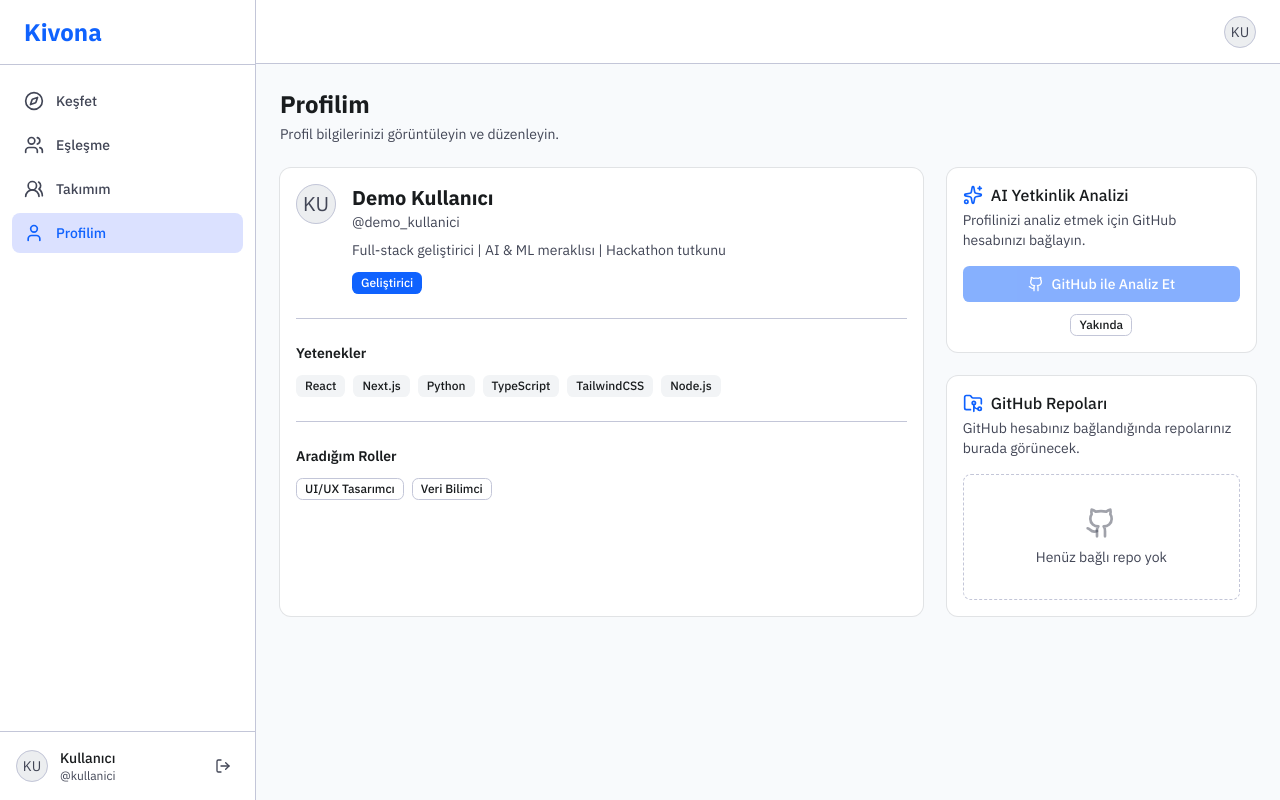
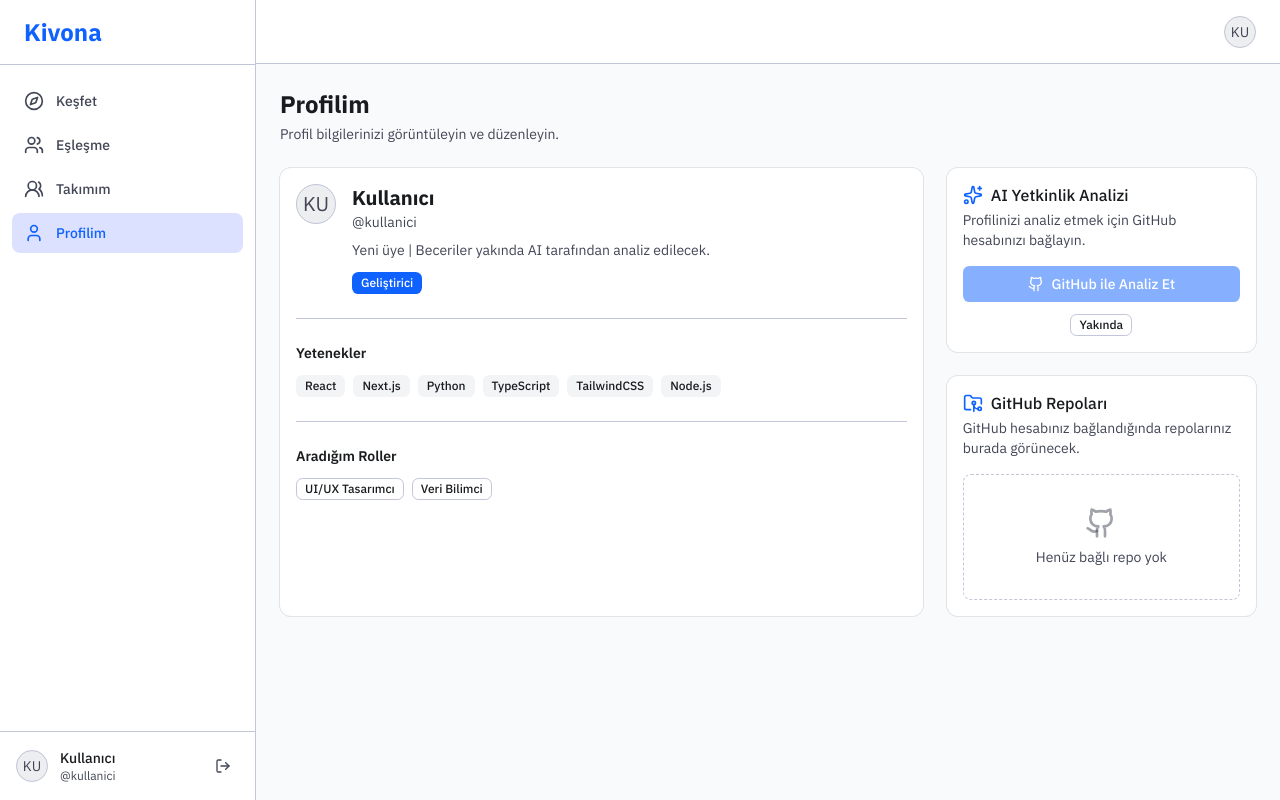
Before and after one commit to yzta-bootcamp-team73/yzta-bootcamp-team73, a Next.js app in the folder kivona/apps/web/: page /profile in a window 1280 px wide. Built offline with nearby package versions, Linux system fonts and the light colour scheme; no server answers.

Commit message:
Mock datayı gerçek verilerle değiştirme

```diff
--- a/kivona/apps/web/app/(dashboard)/layout.tsx
+++ b/kivona/apps/web/app/(dashboard)/layout.tsx
@@ -1,19 +1,22 @@
 import Sidebar from "@/components/shared/sidebar"
 import Navbar from "@/components/shared/navbar"
+import { createClient } from "@/lib/supabase/server"
 
-export default function DashboardLayout({
+export default async function DashboardLayout({
   children,
 }: {
   children: React.ReactNode
 }) {
+  const supabase = await createClient();
+  const { data: { user } } = await supabase.auth.getUser();
   return (
     <div className="flex h-screen">
       {/* Desktop sidebar — fixed left */}
-      <Sidebar />
+      <Sidebar user={user} />
 
       {/* Main content area — offset by sidebar width on desktop */}
       <div className="flex flex-1 flex-col md:pl-64">
-        <Navbar />
+        <Navbar user={user} />
         <main className="flex-1 overflow-y-auto bg-background p-6">
           {children}
         </main>
--- a/kivona/apps/web/app/(dashboard)/profile/page.tsx
+++ b/kivona/apps/web/app/(dashboard)/profile/page.tsx
@@ -1,6 +1,7 @@
 import { Sparkles, FolderGit2 } from "lucide-react";
 import { Github } from "@/components/shared/icons";
-import { Avatar, AvatarFallback } from "@/components/ui/avatar"
+import { Avatar, AvatarFallback, AvatarImage } from "@/components/ui/avatar"
+import { createClient } from "@/lib/supabase/server"
 import { Badge } from "@/components/ui/badge"
 import { Button } from "@/components/ui/button"
 import {
@@ -15,7 +16,15 @@ import { Separator } from "@/components/ui/separator"
 const skills = ["React", "Next.js", "Python", "TypeScript", "TailwindCSS", "Node.js"]
 const lookingFor = ["UI/UX Tasarımcı", "Veri Bilimci"]
 
-export default function ProfilePage() {
+export default async function ProfilePage() {
+  const supabase = await createClient();
+  const { data: { user } } = await supabase.auth.getUser();
+
+  const avatarUrl = user?.user_metadata?.avatar_url;
+  const fullName = user?.user_metadata?.full_name || "Kullanıcı";
+  const userName = user?.user_metadata?.user_name ? `@${user.user_metadata.user_name}` : "@kullanici";
+  const initials = fullName.substring(0, 2).toUpperCase();
+
   return (
     <div className="space-y-6">
       {/* Page Header */}
@@ -33,15 +42,16 @@ export default function ProfilePage() {
             {/* User Info */}
             <div className="flex flex-col items-center gap-4 sm:flex-row sm:items-start">
               <Avatar size="lg" className="size-20">
-                <AvatarFallback className="text-xl">KU</AvatarFallback>
+                {avatarUrl && <AvatarImage src={avatarUrl} alt="Avatar" />}
+                <AvatarFallback className="text-xl">{initials}</AvatarFallback>
               </Avatar>
               <div className="text-center sm:text-left">
                 <h2 className="text-xl font-bold text-foreground">
-                  Demo Kullanıcı
+                  {fullName}
                 </h2>
-                <p className="text-sm text-muted-foreground">@demo_kullanici</p>
+                <p className="text-sm text-muted-foreground">{userName}</p>
                 <p className="mt-2 text-sm text-muted-foreground max-w-md">
-                  Full-stack geliştirici | AI &amp; ML meraklısı | Hackathon tutkunu
+                  Yeni üye | Beceriler yakında AI tarafından analiz edilecek.
                 </p>
                 <div className="mt-3">
                   <Badge>Geliştirici</Badge>
--- a/kivona/apps/web/components/shared/navbar.tsx
+++ b/kivona/apps/web/components/shared/navbar.tsx
@@ -1,9 +1,11 @@
 "use client"
 
-import { Avatar, AvatarFallback } from "@/components/ui/avatar"
+import { Avatar, AvatarFallback, AvatarImage } from "@/components/ui/avatar"
 import { MobileSidebar } from "@/components/shared/sidebar"
 
-export default function Navbar() {
+export default function Navbar({ user }: { user: any }) {
+  const avatarUrl = user?.user_metadata?.avatar_url;
+  const initials = user?.user_metadata?.full_name?.substring(0, 2).toUpperCase() || "KU";
   return (
     <header className="flex h-16 shrink-0 items-center border-b border-border bg-card px-4 md:px-6">
       {/* Mobile: hamburger + logo */}
@@ -23,7 +25,8 @@ export default function Navbar() {
       {/* User avatar (always visible) */}
       <div className="flex items-center gap-3">
         <Avatar>
-          <AvatarFallback>KU</AvatarFallback>
+          {avatarUrl && <AvatarImage src={avatarUrl} alt="Avatar" />}
+          <AvatarFallback>{initials}</AvatarFallback>
         </Avatar>
       </div>
     </header>
--- a/kivona/apps/web/components/shared/sidebar.tsx
+++ b/kivona/apps/web/components/shared/sidebar.tsx
@@ -11,9 +11,10 @@ import {
   Menu,
 } from "lucide-react"
 import { cn } from "@/lib/utils"
-import { Avatar, AvatarFallback } from "@/components/ui/avatar"
+import { Avatar, AvatarFallback, AvatarImage } from "@/components/ui/avatar"
 import { Button } from "@/components/ui/button"
 import { Separator } from "@/components/ui/separator"
+import { createClient } from "@/lib/supabase/client"
 import {
   Sheet,
   SheetContent,
@@ -29,8 +30,19 @@ const navLinks = [
   { href: "/profile", label: "Profilim", icon: User },
 ]
 
-function SidebarContent() {
+function SidebarContent({ user }: { user: any }) {
   const pathname = usePathname()
+
+  const handleLogout = async () => {
+    const supabase = createClient()
+    await supabase.auth.signOut()
+    window.location.href = "/login"
+  }
+
+  const avatarUrl = user?.user_metadata?.avatar_url;
+  const fullName = user?.user_metadata?.full_name || "Kullanıcı";
+  const userName = user?.user_metadata?.user_name ? `@${user.user_metadata.user_name}` : "@kullanici";
+  const initials = fullName.substring(0, 2).toUpperCase();
 
   return (
     <div className="flex h-full flex-col">
@@ -70,17 +82,18 @@ function SidebarContent() {
       <div className="mt-auto border-t border-border p-4">
         <div className="flex items-center gap-3">
           <Avatar>
-            <AvatarFallback>KU</AvatarFallback>
+            {avatarUrl && <AvatarImage src={avatarUrl} alt="Avatar" />}
+            <AvatarFallback>{initials}</AvatarFallback>
           </Avatar>
           <div className="flex-1 min-w-0">
             <p className="text-sm font-medium truncate text-foreground">
-              Kullanıcı
+              {fullName}
             </p>
             <p className="text-xs text-muted-foreground truncate">
-              @kullanici
+              {userName}
             </p>
           </div>
-          <Button variant="ghost" size="icon-sm" className="text-muted-foreground hover:text-destructive">
+          <Button onClick={handleLogout} variant="ghost" size="icon-sm" className="text-muted-foreground hover:text-destructive">
             <LogOut className="size-4" />
             <span className="sr-only">Çıkış Yap</span>
           </Button>
@@ -90,15 +103,15 @@ function SidebarContent() {
   )
 }
 
-export default function Sidebar() {
+export default function Sidebar({ user }: { user?: any }) {
   return (
     <aside className="hidden md:flex md:w-64 md:flex-col md:fixed md:inset-y-0 border-r border-border bg-card">
-      <SidebarContent />
+      <SidebarContent user={user} />
     </aside>
   )
 }
 
-export function MobileSidebar() {
+export function MobileSidebar({ user }: { user?: any }) {
   return (
     <Sheet>
       <SheetTrigger
@@ -113,7 +126,7 @@ export function MobileSidebar() {
         <SheetHeader className="sr-only">
           <SheetTitle>Navigasyon Menüsü</SheetTitle>
         </SheetHeader>
-        <SidebarContent />
+        <SidebarContent user={user} />
       </SheetContent>
     </Sheet>
   )
```
